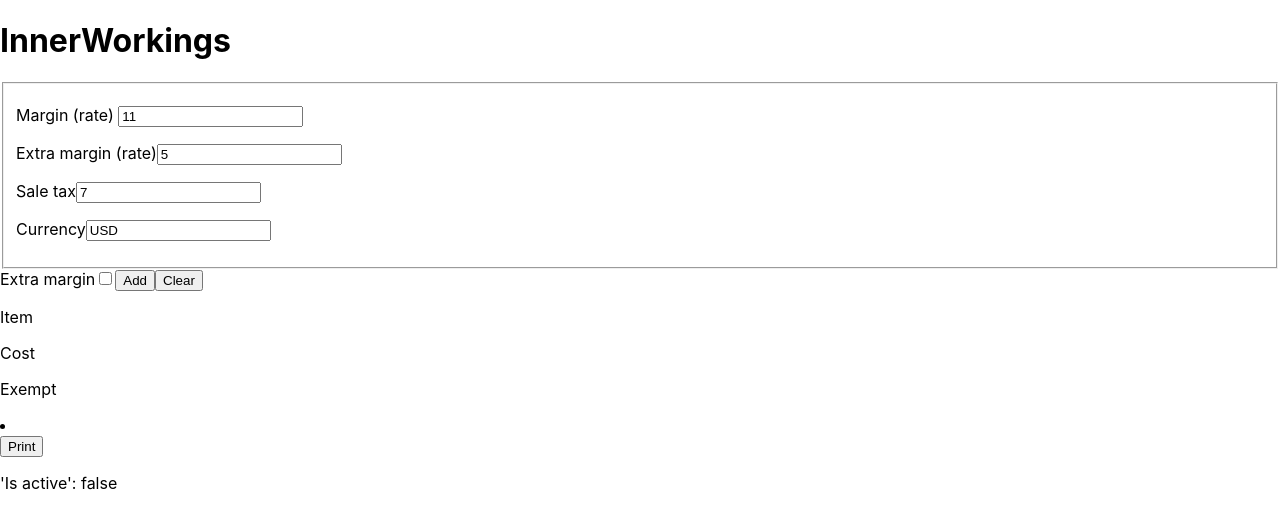
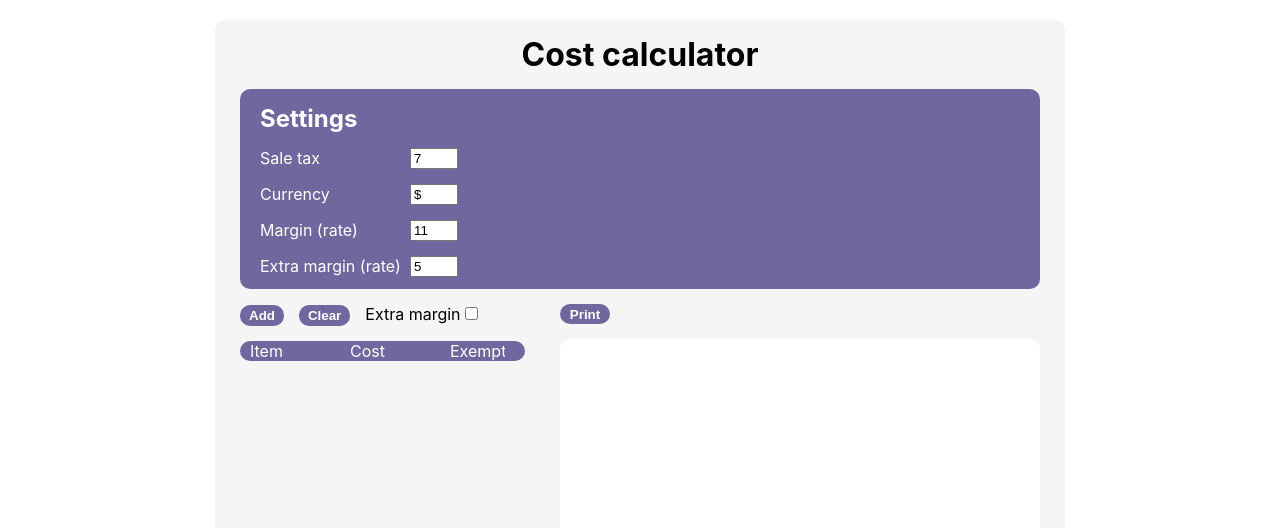
Before and after one commit to AnnaMarkelova/HH-Global-task, a React (Create React App) app in the folder my-app/: page / in a window 1280 px wide. Shown: the top 528 px of the page. Built offline with nearby package versions, Linux system fonts and the light colour scheme.

Commit message:
adds css styles

```diff
--- a/my-app/src/components/app/app.tsx
+++ b/my-app/src/components/app/app.tsx
@@ -15,14 +15,13 @@
 
   return (
     <>
-      <header>
-      </header>
-      <main>
-        <h1>InnerWorkings</h1>
+      <main className='main wrapper'>
+        <h1 className='title'>Cost calculator</h1>
         <FormSettings
           settings={settings}
           setSetting={setSettings}
         />
+        <div className='data-block wrapper'>
           <FormJob
             job={job}
             setJob={setJob}
@@ -31,9 +30,8 @@
             job={job}
             settings={settings}
           />
+        </div>
       </main>
-      <footer>
-      </footer>
     </>
   );
 }
--- a/my-app/src/components/form-job/form-job.tsx
+++ b/my-app/src/components/form-job/form-job.tsx
@@ -31,10 +31,23 @@
   };
 
   return (
-    <>
+    <div className='form-job'>
+      <div className='form-job__panel'>
+        <button
+          className='form-job__panel-button button__style'
+          onClick={() => onAddButtonClick()}
+        >
+          Add
+        </button>
+        <button
+          className='form-job__panel-button button__style'
+          onClick={() => onClearButtonClick()}
+        >
+          Clear
+        </button>
         <label htmlFor="IsExtraMargin">Extra margin</label>
         <input
-        type={'checkbox'}
+          type='checkbox'
           id="IsExtraMargin"
           checked={isExtraMargin}
           onChange={(evt) => {
@@ -47,21 +60,12 @@
             });
           }}
         />
-      <button
-        onClick={() => onAddButtonClick()}
-      >
-        Add
-      </button>
-      <button
-        onClick={() => onClearButtonClick()}
-      >
-        Clear
-      </button>
+      </div>
       <JobItemList
         job={job}
         setJob={setJob}
       />
-    </>
+    </div>
   )
 }
 
--- a/my-app/src/components/form-print/form-print.tsx
+++ b/my-app/src/components/form-print/form-print.tsx
@@ -26,20 +26,20 @@
     setPrintedFormActive(true);
   }
 
+  const inactiveClass = printedFormActive ? '' : 'form-print__printed-items_inactive';
+
   return (
-    <>
+    <div className='form-print'>
       <button
+      className='form-print__button button__style'
         onClick={() => onPrintButtonClick()}
       >
         Print
       </button>
-      <p>
-        'Is active': {printedFormActive ? 'true' : 'false'}
-      </p>
-      <p>
+      <p className={`form-print__printed-items ${inactiveClass}`}>
         {printedItems}
       </p>
-    </>
+    </div>
 
   )
 }
--- a/my-app/src/components/form-settings/form-settings.tsx
+++ b/my-app/src/components/form-settings/form-settings.tsx
@@ -9,51 +9,31 @@
 
   const onFormDataChange = (propName: keyof Settings, propValue: number | string) => {
     setSetting((prevSettings) => {
-      return {...prevSettings, [propName]: propValue }
+      return { ...prevSettings, [propName]: propValue }
     });
   }
 
   return (
-    <fieldset>
-      <p>
-        <label htmlFor="Margin">Margin (rate) </label>
+    <div className='wrapper form-setting'>
+      <h2 className='form-setting__title'>Settings</h2>
+      <p className='form-setting__input-block'>
+        <label className='form-setting__label' htmlFor="SaleTax">Sale tax</label>
         <input
-          id="Margin"
-          type={'number'}
-          value={settings.margin}
-          onChange={(evt) => {
-            const { value } = evt.target;
-            onFormDataChange('margin', Number(value));
-          }}
-        />
-      </p>
-      <p>
-        <label htmlFor="ExtraMargin">Extra margin (rate)</label>
-        <input
-          id="ExtraMargin"
-          type={'number'}
-          value={settings.extraMargin}
-          onChange={(evt) => {
-            const { value } = evt.target;
-            onFormDataChange('extraMargin', Number(value));
-          }}
-        />
-      </p>
-      <p>
-        <label htmlFor="SaleTax">Sale tax</label>
-        <input
+          className='form-setting__input'
           id="SaleTax"
-          type={'number'}
+          type='number'
           value={settings.saleTax}
+          min='0'
           onChange={(evt) => {
             const { value } = evt.target;
             onFormDataChange('saleTax', Number(value));
           }}
         />
       </p>
-      <p>
-        <label htmlFor="Currency">Currency</label>
+      <p className='form-setting__input-block'>
+        <label className='form-setting__label' htmlFor="Currency">Currency</label>
         <input
+          className='form-setting__input'
           id="Currency"
           value={settings.currency}
           onChange={(evt) => {
@@ -62,7 +42,35 @@
           }}
         />
       </p>
-    </fieldset>
+      <p className='form-setting__input-block'>
+        <label className='form-setting__label' htmlFor="Margin">Margin (rate) </label>
+        <input
+          className='form-setting__input'
+          id="Margin"
+          type='number'
+          value={settings.margin}
+          min='0'
+          onChange={(evt) => {
+            const { value } = evt.target;
+            onFormDataChange('margin', Number(value));
+          }}
+        />
+      </p>
+      <p className='form-setting__input-block'>
+        <label className='form-setting__label' htmlFor="ExtraMargin">Extra margin (rate)</label>
+        <input
+          className='form-setting__input'
+          id="ExtraMargin"
+          type='number'
+          value={settings.extraMargin}
+          min='0'
+          onChange={(evt) => {
+            const { value } = evt.target;
+            onFormDataChange('extraMargin', Number(value));
+          }}
+        />
+      </p>
+    </div>
   )
 }
 
--- a/my-app/src/components/job-item-list/job-item-list.tsx
+++ b/my-app/src/components/job-item-list/job-item-list.tsx
@@ -40,13 +40,14 @@
   };
 
   return (
-    <>
-      <div>
-        <p>Item</p>
-        <p>Cost</p>
-        <p>Exempt</p>
+    <div className='form-job__list-container'>
+      <div className='form-job__container'>
+        <p className='form-job__column'>Item</p>
+        <p className='form-job__column'>Cost</p>
+        <p className='form-job__column'>Exempt</p>
+        <p className='form-job__column'></p>
       </div>
-      <li>
+      <li className='form-job__list'>
         {items.map((item) => (
           <JobItem
             key={item.id}
@@ -55,7 +56,7 @@
             onEditItem={onEditItem}
           />))}
       </li>
-    </>
+    </div>
   )
 }
 
--- a/my-app/src/components/job-item/job-item.tsx
+++ b/my-app/src/components/job-item/job-item.tsx
@@ -9,8 +9,9 @@
 const JobItem: React.FunctionComponent<JobItemProps> = ({ item, onDeleteButtonClick, onEditItem }) => {
 
   return (
-    <ul>
+    <ul className='form-job__item form-job__container'>
       <input
+        className='form-job__input'
         value={item.name}
         onChange={(evt) => {
           const { value } = evt.target;
@@ -18,25 +19,35 @@
         }}
       />
       <input
+        className='form-job__input'
         value={item.cost}
-        type={'number'}
+        type='number'
+        step='0.01'
+        min='0'
         onChange={(evt) => {
           const { value } = evt.target;
           onEditItem({ ...item, cost: Number(value) })
         }}
+        onFocus={(evt) => {
+          evt.target.select();
+        }}
       />
       <input
-        type={'checkbox'}
+        className='form-job__input'
+        type='checkbox'
         checked={item.isExempt}
         onChange={(evt) => {
           const { checked } = evt.target;
           onEditItem({ ...item, isExempt: checked })
         }}
       />
-      <button
-        onClick={() => onDeleteButtonClick(item)}>
-        Delete
-      </button>
+      <div className='form-job__btn-delete-container'>
+        <button
+          className='form-job__btn-delete'
+          onClick={() => onDeleteButtonClick(item)}>
+          x
+        </button>
+      </div>
     </ul>
   )
 }
--- a/my-app/src/index.css
+++ b/my-app/src/index.css
@@ -5,9 +5,161 @@
     sans-serif;
   -webkit-font-smoothing: antialiased;
   -moz-osx-font-smoothing: grayscale;
+  background-color: white
 }
 
-code {
-  font-family: source-code-pro, Menlo, Monaco, Consolas, 'Courier New',
-    monospace;
+.wrapper {
+  margin: 0 auto;
+  width: 850px;
 }
+
+.main {
+  margin-top: 20px;
+  border-radius: 10px;
+  background-color: whitesmoke;
+}
+
+.title {
+  text-align: center;
+  margin: 0;
+  padding: 15px 0;
+}
+
+.form-setting {
+  width: 800px;
+  min-height: 200px;
+  border-radius: 10px;
+  background-color: rgba(20, 10, 100, 0.6);
+}
+
+.form-setting__title {
+  margin: 0;
+  margin-left: 20px;
+  padding-top: 15px;
+  color: white;
+}
+
+.form-setting__label {
+  width: 150px;
+  color: white;
+}
+
+.form-setting__input {
+  width: 40px;
+}
+
+.form-setting__input-block {
+  display: flex;
+  margin: 15px 20px;
+}
+
+.data-block {
+  display: grid;
+  width: 800px;
+  grid-template-columns: 320px 1fr
+}
+
+.form-job__panel {
+  margin-top: 15px;
+  margin-bottom: 15px;
+}
+
+.button__style {
+  padding: 3px 9px;
+  border: none;
+  border-radius: 10px;
+  font-weight: bold;
+  color: white;
+  background-color: rgba(20, 10, 100, 0.6);
+  cursor: pointer;
+}
+
+.button__style:hover {
+  background-color: rgba(20, 10, 100, 0.8);
+}
+
+.form-job__panel-button {
+  margin-right: 15px;
+}
+
+.form-job__container {
+  display: grid;
+  grid-template-columns: 100px 100px 65px 20px;
+}
+
+.form-job__list-container {
+  margin-bottom: 15px;
+  width: 285px;
+  border-radius: 10px;
+  overflow: hidden;
+}
+
+.form-job__column {
+  box-sizing: border-box;
+  margin: 0;
+  padding-left: 10px;
+  color: white;
+  background-color: rgba(20, 10, 100, 0.6);
+}
+
+.form-job__list {
+  list-style: none;
+  background-color: white;
+}
+
+.form-job__input {
+  padding-left: 10px;
+  border-width: 0px 1px 0px 0px;
+  border-style: solid;
+  border-color: gray;
+}
+
+.form-job__item {
+  padding: 0;
+  margin: 0;
+}
+
+.form-job__btn-delete-container {
+  display: flex;
+  justify-content: center;
+}
+
+.form-job__btn-delete {
+  padding: 0;
+  width: 15px;
+  height: 15px;
+  border: none;
+  background-color: rgba(220, 220, 220, 0.6);
+  border-radius: 25px;
+  cursor: pointer;
+}
+
+.form-job__btn-delete:hover {
+  background-color: rgba(220, 220, 220, 1);
+}
+
+.form-print {
+  margin-bottom: 15px;
+  display: grid;
+  grid-template-rows: 50px 1fr;
+}
+
+.form-print__button {
+  margin-top: 15px;
+  margin-bottom: 15px;
+  width: 50px;
+  cursor: pointer;
+}
+
+.form-print__printed-items {
+  margin: 0;
+  min-height: 200px;
+  background-color: white;
+  border-radius: 10px;
+  white-space: pre-line;
+  overflow: hidden;
+}
+
+.form-print__printed-items_inactive {
+  color: gray;
+}
--- a/my-app/src/types/settings.ts
+++ b/my-app/src/types/settings.ts
@@ -9,5 +9,5 @@
   extraMargin: 5,
   margin: 11,
   saleTax: 7,
-  currency: 'USD'
+  currency: '$'
 }
--- a/my-app/src/utils/print.ts
+++ b/my-app/src/utils/print.ts
@@ -11,9 +11,9 @@
   items.forEach((item) => {
     let itemCost = calculateItemCost(item.cost, item.isExempt, saleTax);
     let marginCost = calculateMarginCost(item.cost, margin, isExtraMargin, extraMargin);
-    printedText += `${item.name}: ${currency} ${itemCost}`;
+    printedText += `${item.name}: ${currency} ${itemCost} \n`;
     totalCost += calculateTotalCost(itemCost, marginCost)
   });
-  printedText += `total: ${currency} ${Number(totalCost).toFixed(2)}`
+  printedText += `total: ${currency} ${Number(totalCost).toFixed(2)} \n`
   return printedText;
 };
```
Also changed, not shown: my-app/src/reportWebVitals.ts (deleted, +0 -15 lines). Lines whose indentation alone changed are shown as unchanged.
